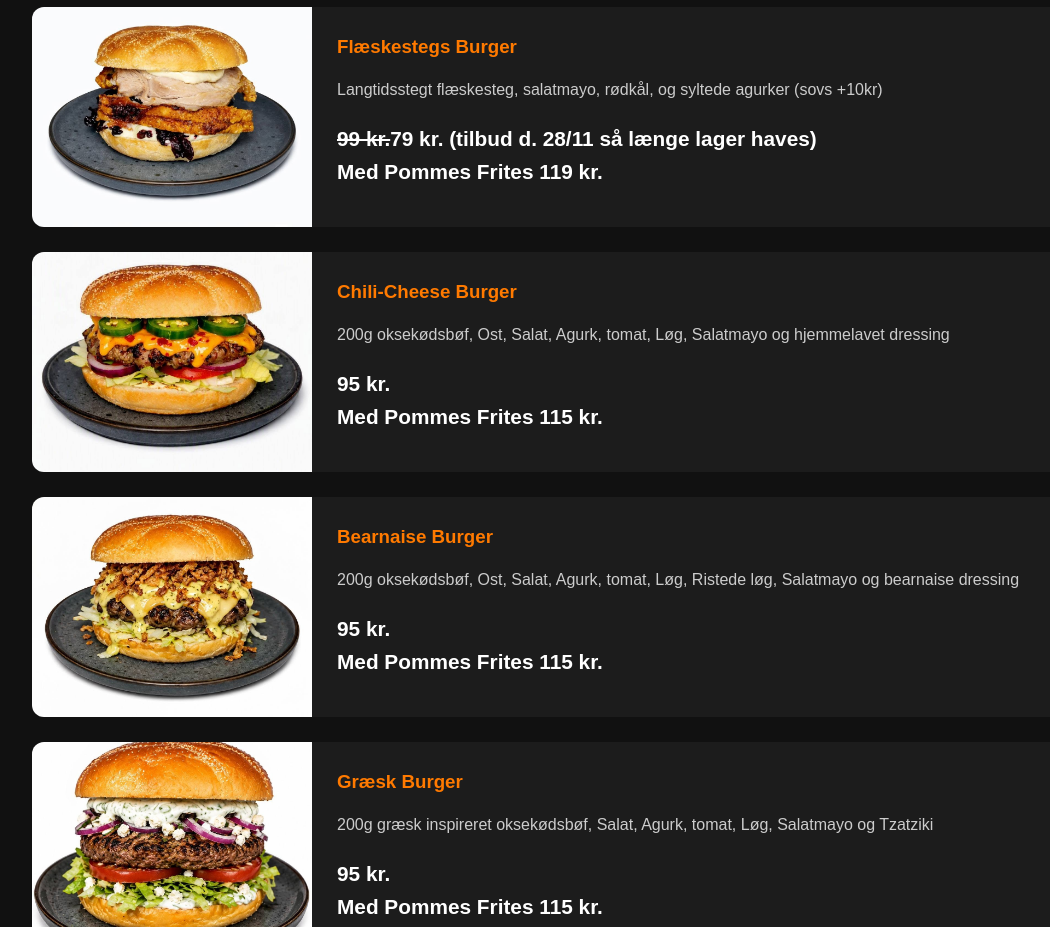
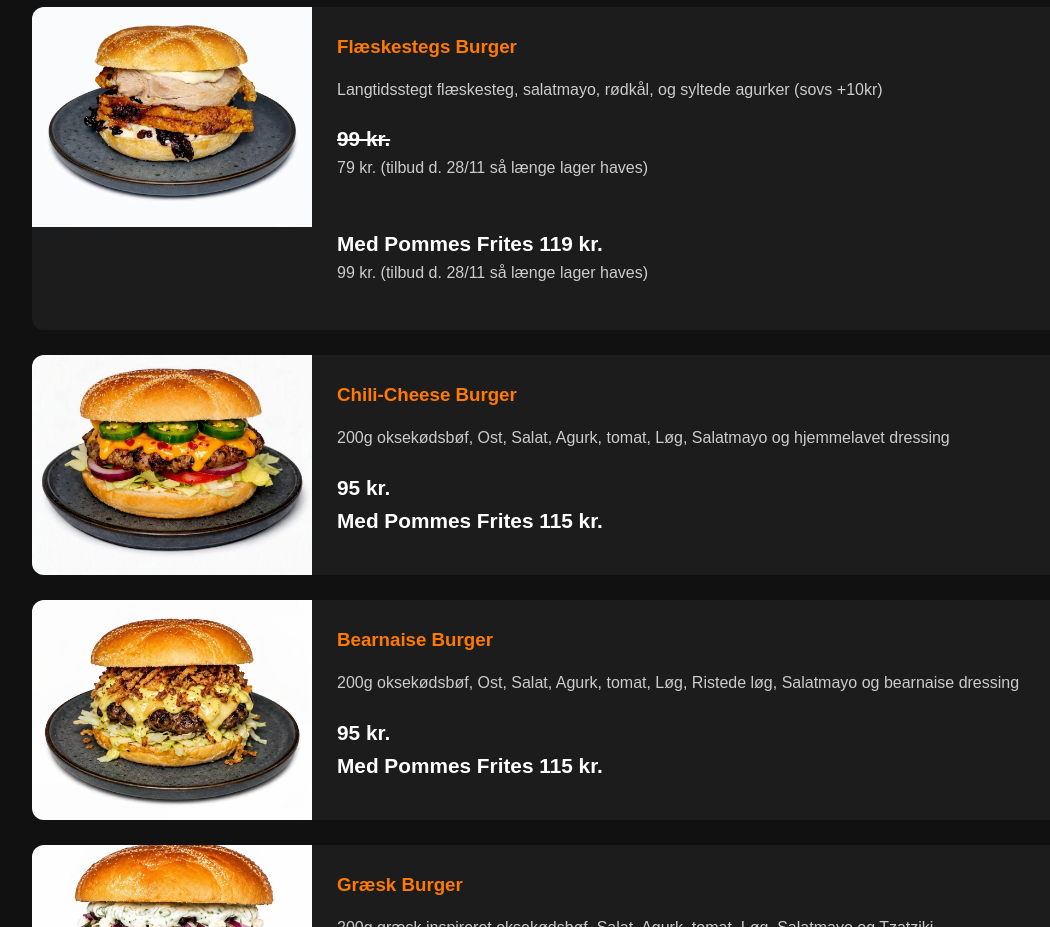
Before and after one commit to kongfisk007/burgers-taars, a plain HTML site: page index.html in a window 1280 px wide. Shown: the part 3780-4707 px from the top of the page, without its empty margins (32-1082 px from the left). Drawn offline with Linux system fonts and the light colour scheme.

Commit message:
Update index.html

```diff
--- a/index.html
+++ b/index.html
@@ -234,8 +234,8 @@
                     Langtidsstegt flæskesteg, salatmayo, rødkål, og syltede agurker (sovs +10kr)
                 </p>
 
-                <span><s>99 kr.</s>79 kr. (tilbud d. 28/11 så længe lager haves)</span></br>
-                <span>Med Pommes Frites 119 kr.</span>
+                <span><s>99 kr.</s></span> <p>79 kr. (tilbud d. 28/11 så længe lager haves)</p></br>
+                <span>Med Pommes Frites 119 kr.</span><p>99 kr. (tilbud d. 28/11 så længe lager haves)</p>
             </div>
 
         </div>
```
